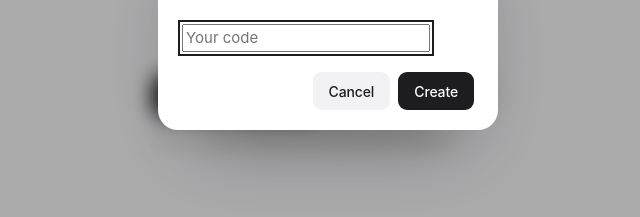
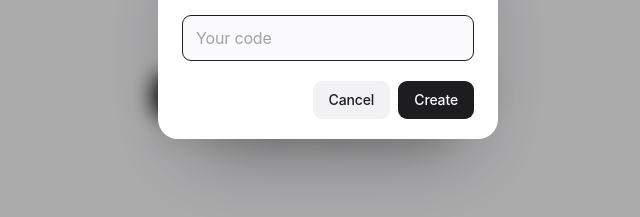
Before and after one commit to NandoErniDev/clip, a website built with Vite: page src/client/index.html in a window 1280 px wide. Both pictures are taken after a click on the button "New clipboard". Shown: the part 383-600 px from the top of the page, without its empty margins (312-952 px from the left). Built offline with nearby package versions, Linux system fonts and the light colour scheme.

Commit message:
style(client): field and error styles for the new-clipboard sheet

```diff
--- a/src/client/styles.css
+++ b/src/client/styles.css
@@ -697,6 +697,34 @@ button {
   border-radius: var(--radius-sm);
 }
 
+.sheet__input {
+  width: 100%;
+  height: 46px;
+  padding: 0 13px;
+  background: var(--bg);
+  border: 1px solid var(--line-strong);
+  border-radius: var(--radius-sm);
+  font-size: 16px;
+  letter-spacing: -0.01em;
+}
+
+.sheet__input::placeholder {
+  color: var(--faint);
+}
+
+.sheet__input:focus,
+.sheet__input:focus-visible {
+  outline: none;
+  border-color: var(--ink);
+}
+
+.sheet__error {
+  margin: 10px 0 0;
+  font-size: 12.5px;
+  line-height: 1.45;
+  color: var(--danger);
+}
+
 .code-box {
   padding: 14px;
   background: var(--surface-2);
```
